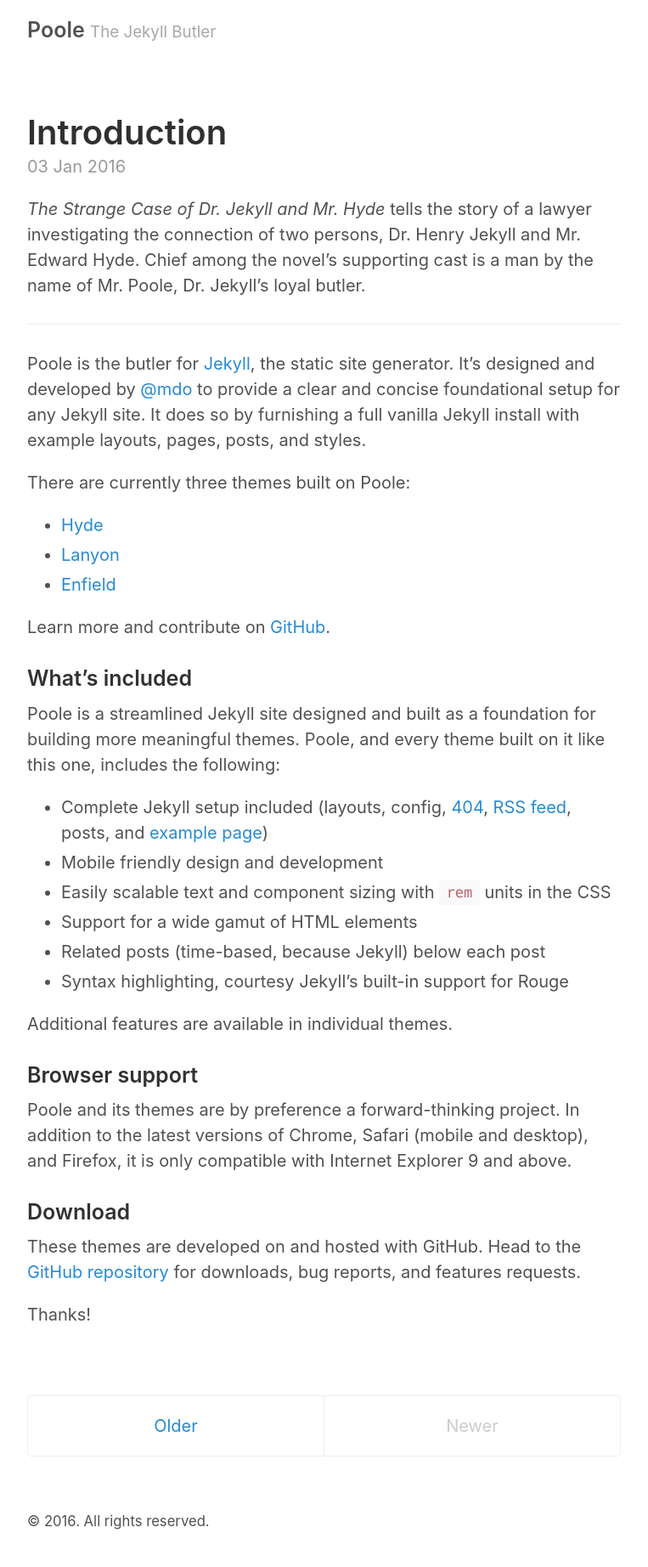
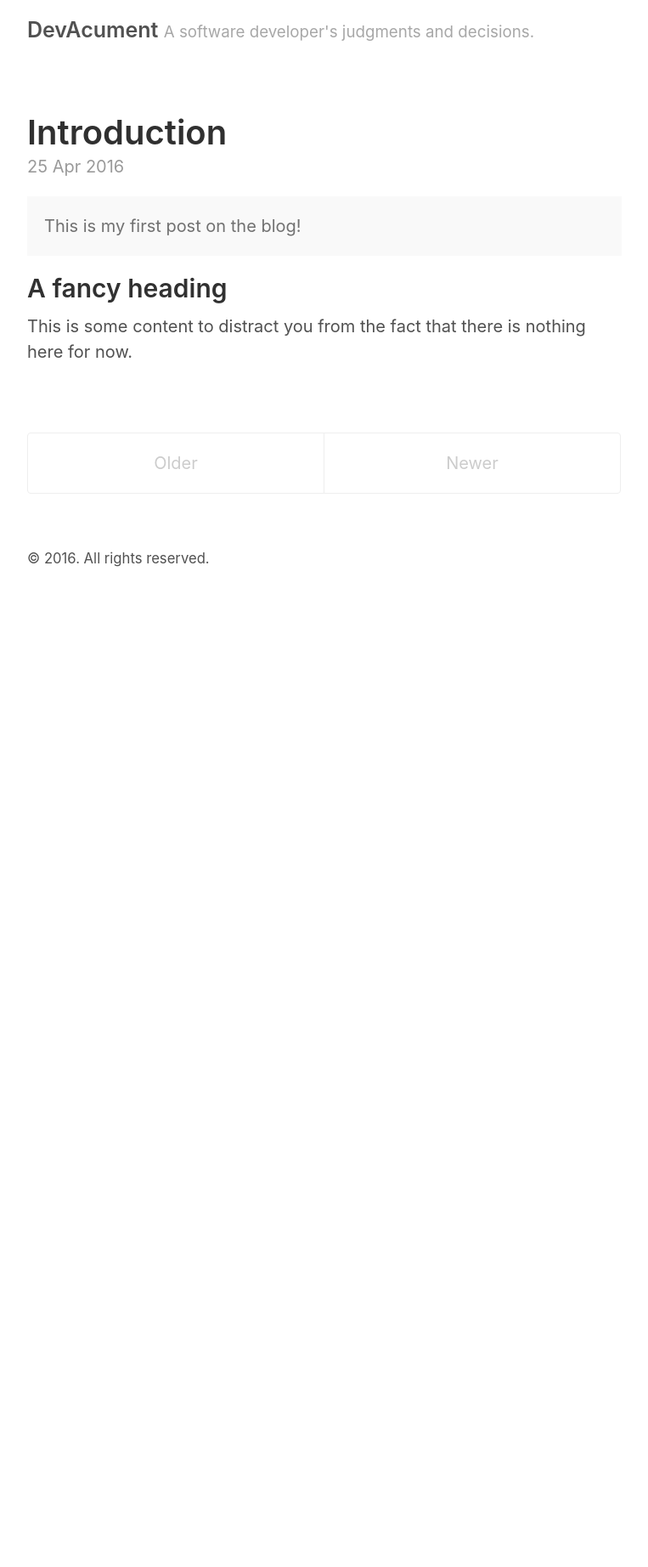
Before and after one commit to AndyRN/devacumen, a Jekyll site: the page built from index.html, in a window 1280 px wide. Shown: the whole page at 85% size, without its empty margins (258-1021 px from the left). Built offline with Jekyll 4.4.1, drawn with Linux system fonts in a browser that asks for light colours; the list of posts is cut into pages by our own code; after the commit the page ends 900 px from its top, so only the background shows below that.

Commit message:
Personalise the blog.
- Clear out default posts.
- Add intro post.
- Update config.

```diff
--- a/_config.yml
+++ b/_config.yml
@@ -2,9 +2,9 @@
 permalink:           pretty
 
 # Setup
-title:               Poole
-tagline:             The Jekyll Butler
-url:                 http://getpoole.com
+title:               DevAcument
+tagline:             A software developer's judgments and decisions.
+url:                 http://devacumen.co.uk
 paginate:            1
 baseurl:             ""
 
@@ -17,14 +17,14 @@
 
 # About/contact
 author:
-  name:              Mark Otto
-  url:               https://twitter.com/mdo
-  email:             markdotto@gmail.com
+  name:              Andy Nutt
+  url:               http://andynutt.co.uk
+  email:
 
 # Custom vars
-version:             2.0.0
+version:             1.0.0
 github:
-  repo:              https://github.com/poole/poole
+  repo:              https://github.com/AndyRN/devacumen
 
 # Gems
 gems:
--- a/_posts/2016-01-03-introduction.md
+++ /dev/null
@@ -1,41 +0,0 @@
----
-layout: post
-title: Introduction
----
-
-*The Strange Case of Dr. Jekyll and Mr. Hyde* tells the story of a lawyer investigating the connection of two persons, Dr. Henry Jekyll and Mr. Edward Hyde. Chief among the novel's supporting cast is a man by the name of Mr. Poole, Dr. Jekyll's loyal butler.
-
------
-
-Poole is the butler for [Jekyll](http://jekyllrb.com), the static site generator. It's designed and developed by [@mdo](https://twitter.com/mdo) to provide a clear and concise foundational setup for any Jekyll site. It does so by furnishing a full vanilla Jekyll install with example layouts, pages, posts, and styles.
-
-There are currently three themes built on Poole:
-
-* [Hyde](http://hyde.getpoole.com)
-* [Lanyon](http://lanyon.getpoole.com)
-* [Enfield](http://enfield.getpoole.com)
-
-Learn more and contribute on [GitHub]({{ site.github.repo }}).
-
-### What's included
-
-Poole is a streamlined Jekyll site designed and built as a foundation for building more meaningful themes. Poole, and every theme built on it like this one, includes the following:
-
-* Complete Jekyll setup included (layouts, config, [404]({{ site.baseurl }}/404.html), [RSS feed]({{ site.baseurl }}/atom.xml), posts, and [example page]({{ site.baseurl }}/about))
-* Mobile friendly design and development
-* Easily scalable text and component sizing with `rem` units in the CSS
-* Support for a wide gamut of HTML elements
-* Related posts (time-based, because Jekyll) below each post
-* Syntax highlighting, courtesy Jekyll's built-in support for Rouge
-
-Additional features are available in individual themes.
-
-### Browser support
-
-Poole and its themes are by preference a forward-thinking project. In addition to the latest versions of Chrome, Safari (mobile and desktop), and Firefox, it is only compatible with Internet Explorer 9 and above.
-
-### Download
-
-These themes are developed on and hosted with GitHub. Head to the [GitHub repository]({{ site.github.repo }}) for downloads, bug reports, and features requests.
-
-Thanks!
--- /dev/null
+++ b/_posts/2016-04-25-introduction.md
@@ -0,0 +1,13 @@
+---
+layout: post
+title: Introduction
+---
+
+
+<div class="message">
+  This is my first post on the blog!
+</div>
+
+## A fancy heading
+
+This is some content to distract you from the fact that there is nothing here for now.
```
Also changed, not shown: _posts/2016-01-01-whats-jekyll.md (deleted, +0 -10 lines), _posts/2016-01-02-example-content.md (deleted, +0 -169 lines).
